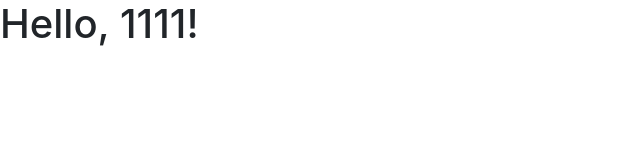
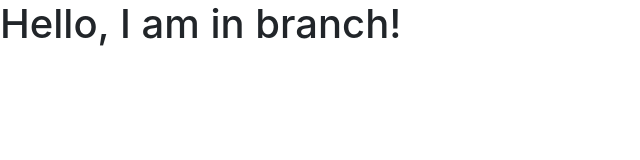
Before and after one commit to SapnaSatija/Demo-Repository, a plain HTML site: page VSCODE/index.html in a window 1280 px wide. Shown: the whole page, without its empty margins (0-640 px from the left). Drawn offline with nearby package versions, Linux system fonts and the light colour scheme.

Commit message:
branch commit

```diff
--- a/VSCODE/index.html
+++ b/VSCODE/index.html
@@ -8,10 +8,10 @@
     <!-- Bootstrap CSS -->
     <link rel="stylesheet" href="https://stackpath.bootstrapcdn.com/bootstrap/4.4.1/css/bootstrap.min.css" integrity="sha384-Vkoo8x4CGsO3+Hhxv8T/Q5PaXtkKtu6ug5TOeNV6gBiFeWPGFN9MuhOf23Q9Ifjh" crossorigin="anonymous">
 
-    <title>Hello, 2222!</title>
+    <title>Hello, I am in branch!</title>
   </head>
   <body>
-    <h1>Hello, 1111!</h1>
+    <h1>Hello, I am in branch!</h1>
 
     <!-- Optional JavaScript -->
     <!-- jQuery first, then Popper.js, then Bootstrap JS -->
```
